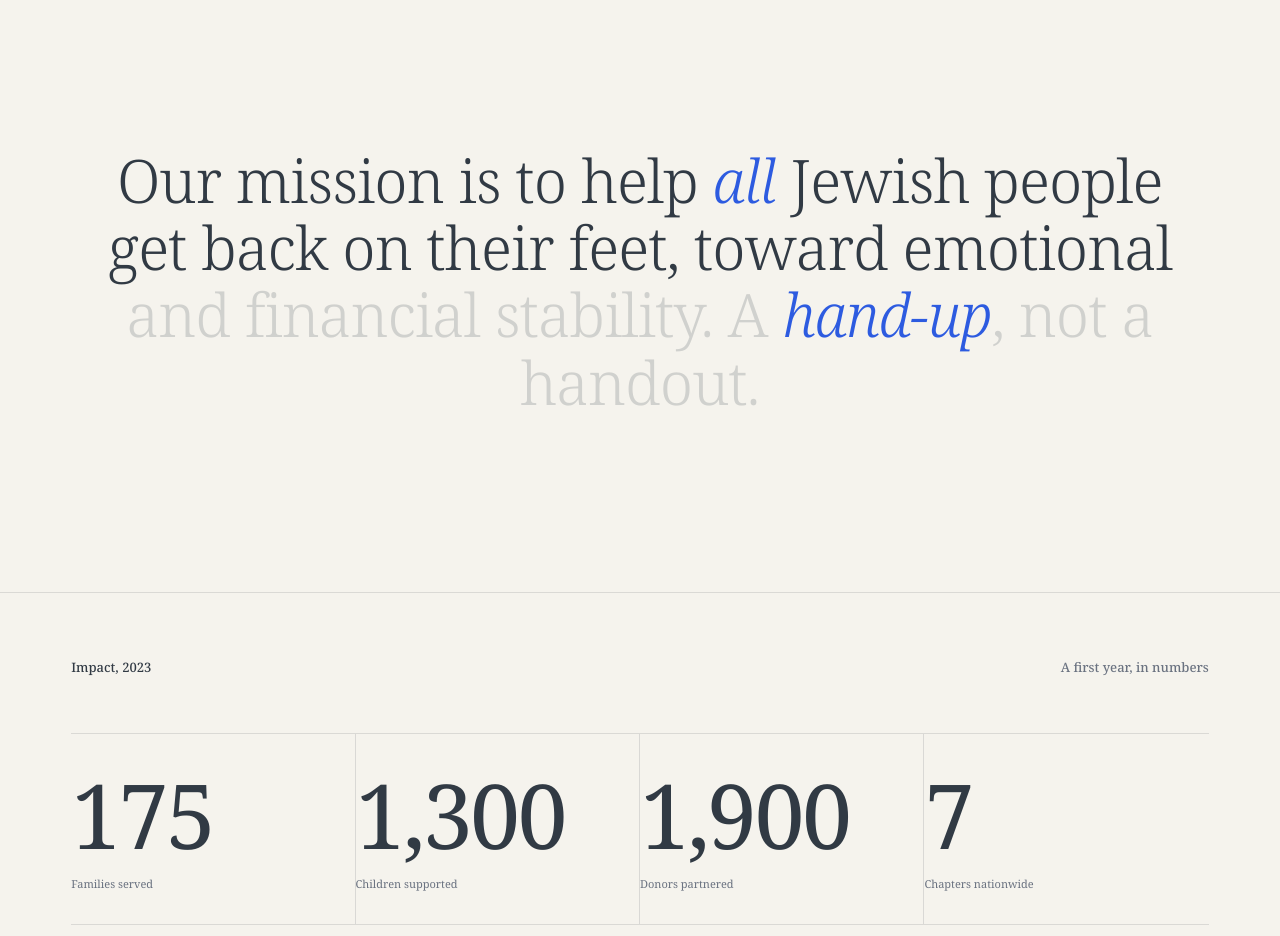
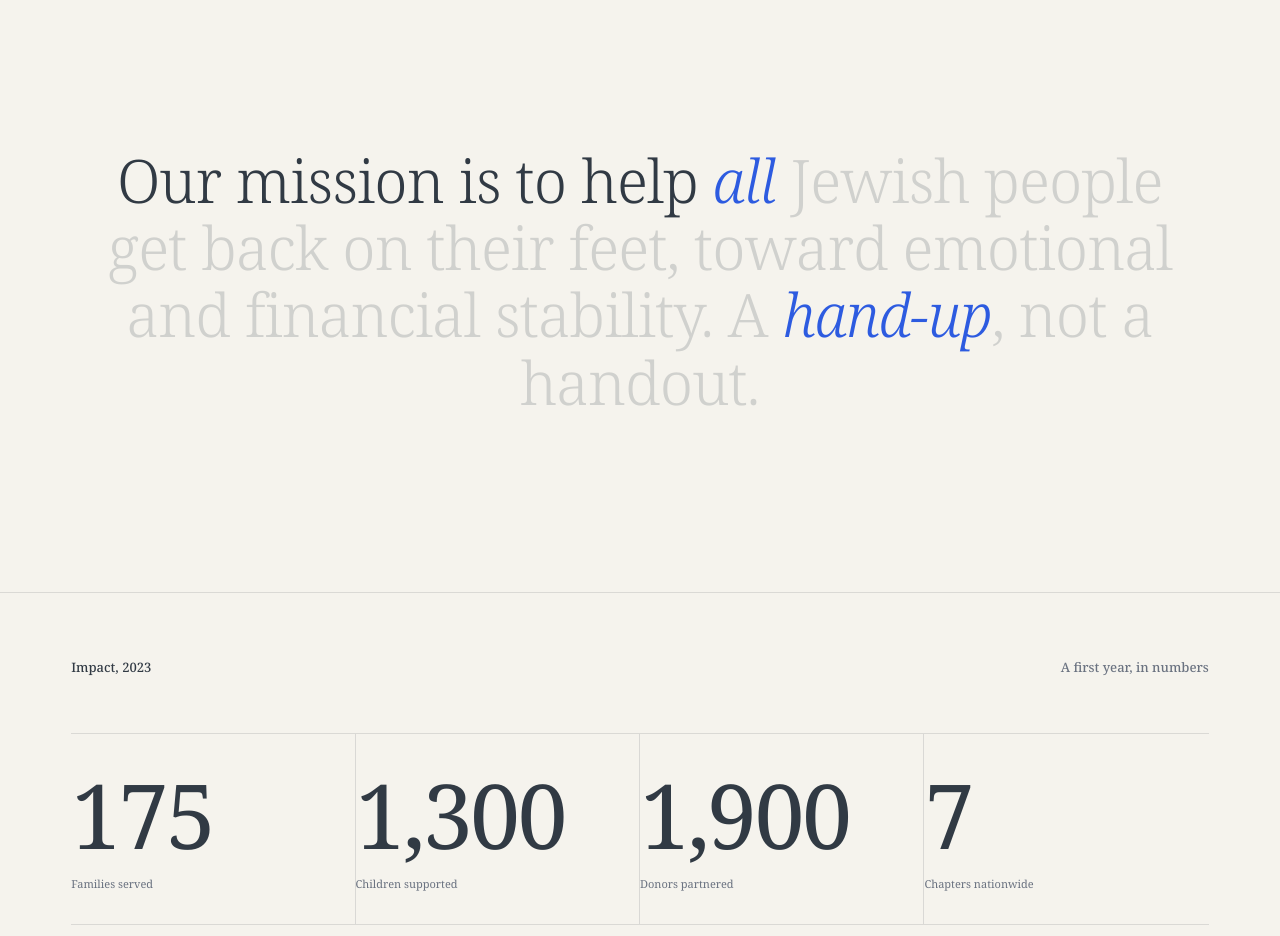
Before and after one commit to yoelbenjamin/collective-kindness, a plain HTML site: page index.html in a window 1280 px wide. Shown: the part 2640-3576 px from the top of the page. Drawn offline with Linux system fonts and the light colour scheme.

Commit message:
Scroll-darken: more delay before activation
Trigger zone moved further up: 65%->30% becomes 50%->18%. The
element now appears in its faded state and stays that way until
its top has scrolled into the upper half of the viewport. Gives
the reader more breathing room to take in the faded layout
before the darkening reveal begins.

Co-Authored-By: Claude Opus 4.7 (1M context) <noreply@anthropic.com>

```diff
--- a/index.html
+++ b/index.html
@@ -1134,10 +1134,10 @@
 
     function update() {
       const vh = window.innerHeight;
-      // Darkening zone: starts when element top hits 65% of viewport (after user has had a beat to read),
-      // completes when element top hits 30% of viewport (upper third).
-      const startLine = vh * 0.65;
-      const endLine = vh * 0.30;
+      // Darkening zone: starts when element top hits 50% of viewport (well into upper half),
+      // completes when element top hits 18% of viewport (near top).
+      const startLine = vh * 0.50;
+      const endLine = vh * 0.18;
       items.forEach(({ el, words }) => {
         const top = el.getBoundingClientRect().top;
         const progress = Math.max(0, Math.min(1, (startLine - top) / (startLine - endLine)));
```
